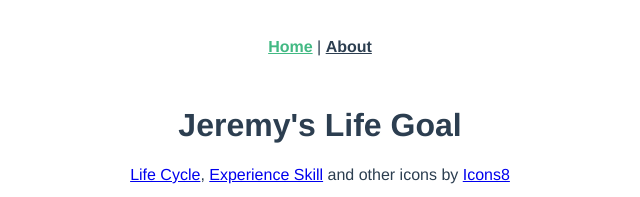
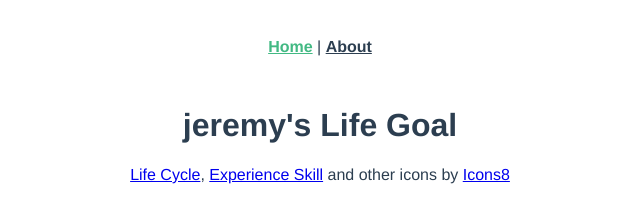
Before and after one commit to HMJBS/LifeGoalApp, a Vue app: page /#/ in a window 1280 px wide. Shown: the top 197 px of the page, without its empty margins (320-960 px from the left). Built offline with nearby package versions, Linux system fonts and the light colour scheme; no server answers.

Commit message:
remove local goalData.json

```diff
--- a/src/assets/goalData.json
+++ /dev/null
@@ -1,14 +0,0 @@
-{"name": "Be Great!", "image_url":"lifegoal.png", "finished": false, "children":
-  [
-    {"name": "OSS master", "image_url":"skill.png", "finished": false, "children":
-      [
-        {"name": "Learn Linux Commands", "image_url":"knowledge.png", "finished": false, "children":
-          [
-            {"name": "get LPIC", "image_url":"study.png", "finished": false},
-            {"name": "build my own Rpi server", "image_url":"study.png",  "finished": true}
-          ]
-        }
-      ]
-    }
-  ]
-}
--- a/src/views/Home.vue
+++ b/src/views/Home.vue
@@ -1,8 +1,7 @@
 <template>
 <div class="home">
   <GoalChart
-  userName="Jeremy"
-  :goalsData="this.rawGoalData" />
+  :userName="userName" />
   <a target="_blank" href="https://icons8.com/icons/set/lifecycle">Life Cycle</a>, <a target="_blank" href="https://icons8.com/icons/set/experience-skill">Experience Skill</a> and other icons by <a target="_blank" href="https://icons8.com">Icons8</a>
 
 </div>
@@ -11,7 +10,7 @@
 <script>
 // @ is an alias to /src
 import GoalChart from '@/components/GoalChart.vue'
-import rawGoalDataJson from '../assets/goalData.json'
+
 export default {
   name: 'home',
   components: {
@@ -19,7 +18,7 @@ export default {
   },
   data(){
     return {
-      rawGoalData: rawGoalDataJson
+      userName: 'jeremy'
     }
   }
 }
```
